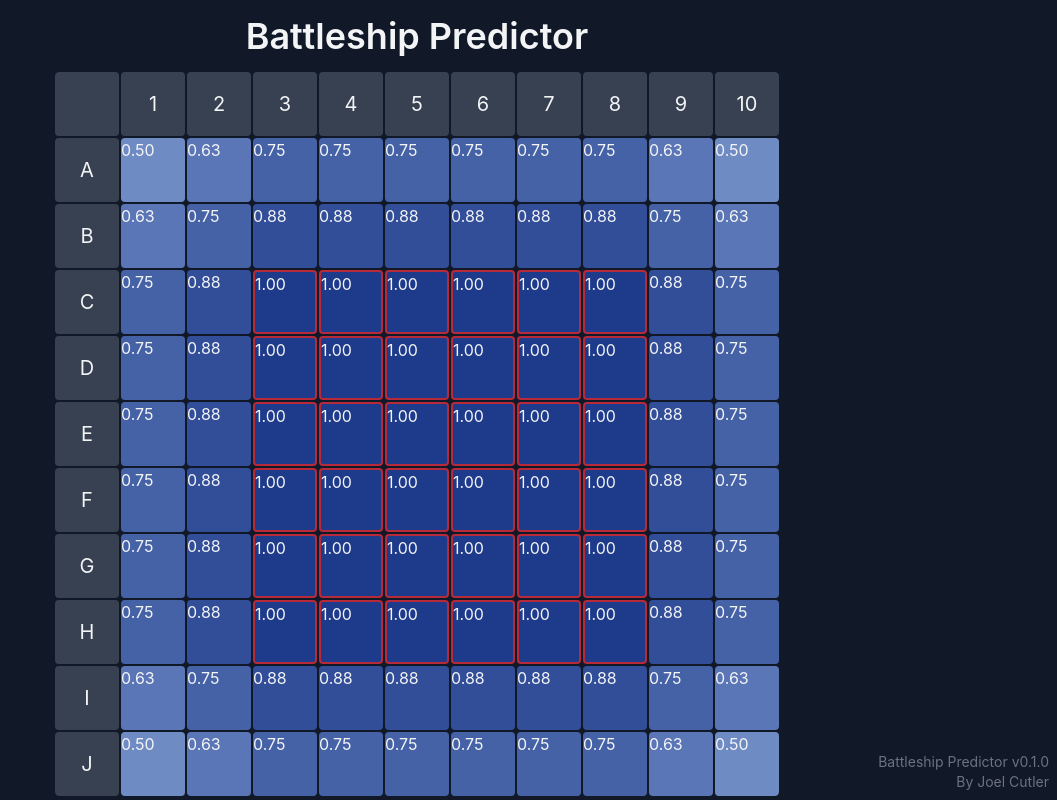
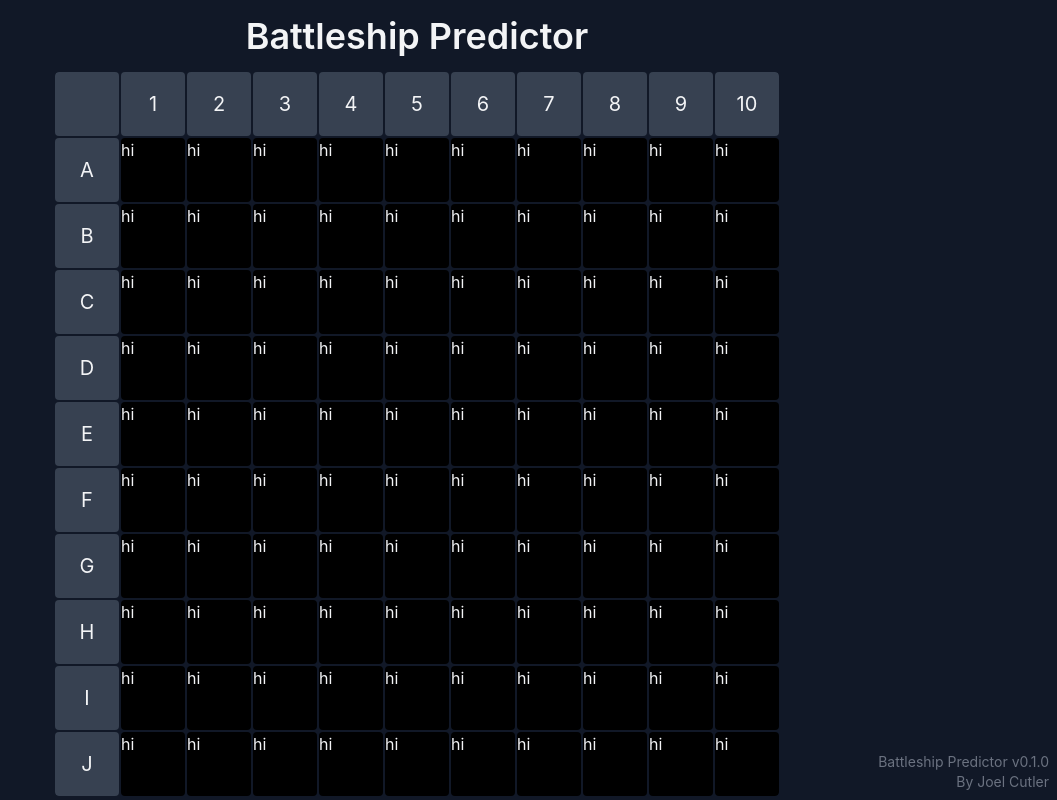
Before and after one commit to jcbyte/battleship-predictor, a React (Create React App) app: page / in a window 1280 px wide. Shown: the top 800 px of the page, without its empty margins (223-1280 px from the left). Built offline with nearby package versions, Linux system fonts and the light colour scheme.

Commit message:
added methods for generating standard tile data for game tiles

```diff
--- a/src/components/GridItem.tsx
+++ b/src/components/GridItem.tsx
@@ -1,8 +1,6 @@
-import { colourLerpHex } from "../scripts/colorUtils";
-import { Tile } from "../types";
+import { CellState, GameTile, Tile } from "../types";
 
 const COLOURS = {
-	labelTile: "#374151", // gray-700
 	lowProbabilityTile: "#bfdbfe", // blue-200
 	highProbabilityTile: "#1e3a8a", // blue-900
 	hitTile: "#dc2626", // red-600
@@ -11,27 +9,15 @@ const COLOURS = {
 	maxProbabilityBorder: "#dc2626cc" /* red-600/80 */,
 };
 
-// Get the background colour of the tile depending on its type and state
-function getTileColour(tile: Tile): string {
-	if (tile.type == "label") {
-		return COLOURS.labelTile;
+interface TileData {
+	background: string;
+	border?: string;
+	title: string;
+	buttons: { icon: any; convertState: CellState }[];
 }
 
-	switch (tile.state) {
-		case "unknown":
-			// If it is unknown then create a gradient between low and high probability
-			return colourLerpHex(COLOURS.lowProbabilityTile, COLOURS.highProbabilityTile, tile.probability);
-		case "hit":
-			return COLOURS.hitTile;
-		case "miss":
-			return COLOURS.missTile;
-		case "sunk":
-			return COLOURS.sunkTile;
-	}
-}
-
-// TODO control buttons
-
+// Get the data for a game tile depending on its state
+function getGameTileData(tile: GameTile): TileData {
 	// unknown
 	// - miss `IconRipple`
 	// - hit `IconFocus` / `IconFocus2`
@@ -46,30 +32,47 @@ function getTileColour(tile: Tile): string {
 	// sunk
 	// - undo `IconArrowBackUp`
 
+	// switch (tile.state) {
+	// 	case "unknown":
+	// 		// If it is unknown then create a gradient between low and high probability
+	// 		return colourLerpHex(COLOURS.lowProbabilityTile, COLOURS.highProbabilityTile, tile.probability);
+	// 	case "hit":
+	// 		return COLOURS.hitTile;
+	// 	case "miss":
+	// 		return COLOURS.missTile;
+	// 	case "sunk":
+	// 		return COLOURS.sunkTile;
+	// }
+
+	return { background: "#000000", title: "hi", buttons: [] };
+}
+
+// Component to display the inner of a tile which is type game
+function BoardGridItem({ gameTile }: { gameTile: GameTile }) {
+	let tileData: TileData = getGameTileData(gameTile);
+
+	return (
+		<div
+			className="h-full"
+			style={{
+				backgroundColor: tileData.background,
+				border: tileData.border ?? "none",
+			}}
+		>
+			{tileData.title}
+		</div>
+	);
+}
+
 // Component to display a board tile
 export default function GridItem({ tile }: { tile: Tile }) {
 	return (
-		<div
-			className="size-16 rounded"
-			style={{
-				backgroundColor: getTileColour(tile),
-				border: tile.type == "game" && tile.probability == 1 ? `2px solid ${COLOURS.maxProbabilityBorder}` : "none",
-			}}
-		>
+		<div className="size-16 rounded overflow-hidden">
 			{tile.type == "label" ? (
-				<div className="flex items-center justify-center h-full text-xl">{tile.text}</div>
+				<div className="bg-gray-700 flex items-center justify-center h-full text-xl">{tile.text}</div>
 			) : (
-				<>{tile.probability.toFixed(2)}</>
+				<BoardGridItem gameTile={tile} />
 			)}
 		</div>
 	);
 }
-
-// ! FROM app.tsx
-// 	function updateTileState(x: number, y: number, state: CellData["state"]) {
-// 		var newBoard = [...board];
-// 		newBoard[x][y].state = state;
-
-// 		if (autoUpdateProbabilities) calculateProbabilities(newBoard);
-// 		else setBoard(newBoard);
-// 	}
--- a/src/types.ts
+++ b/src/types.ts
@@ -1,9 +1,13 @@
+export type CellState = "unknown" | "hit" | "miss" | "sunk";
+
 export interface CellData {
-	state: "unknown" | "hit" | "miss" | "sunk";
+	state: CellState;
 	probability: number;
 }
 
-export type Tile = { type: "game" | "label" } & (({ type: "game" } & CellData) | { type: "label"; text: string });
+export type GameTile = { type: "game" } & CellData;
+export type LabelTile = { type: "label"; text: string };
+export type Tile = GameTile | LabelTile;
 
 export interface Ship {
 	sunk: boolean;
```
Lines whose indentation alone changed are shown as unchanged.
